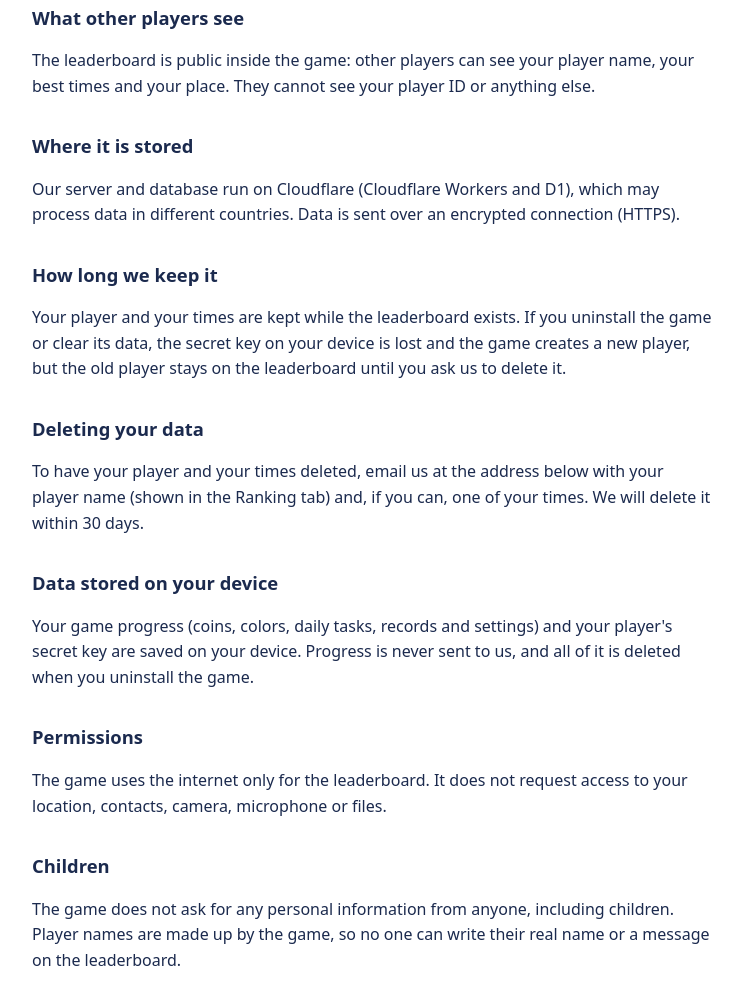
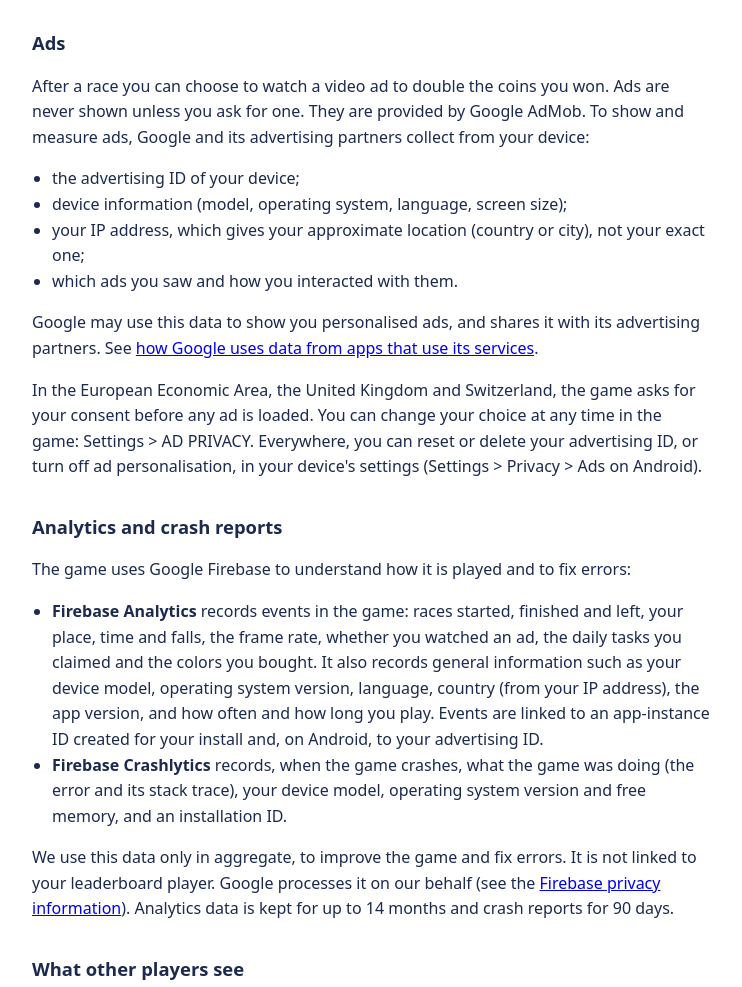
Before and after one commit to joncodeofficial/drop-rally-privacy, a plain HTML site: page index.html in a window 1280 px wide. Shown: the part 1073-2060 px from the top of the page, without its empty margins (268-1010 px from the left). Drawn offline with Linux system fonts and the light colour scheme.

Commit message:
Privacy policy: rewarded ads (AdMob), analytics and crash reports (Firebase)

```diff
--- a/index.html
+++ b/index.html
@@ -13,12 +13,12 @@
 </head>
 <body>
 <h1>Drop Rally – Privacy Policy</h1>
-<p>Last updated: November 12, 2026</p>
+<p>Last updated: November 14, 2026</p>
 
 <p>This privacy policy applies to the Drop Rally mobile game (package <code>com.granj215.droprally</code>).</p>
 
 <h2>Summary</h2>
-<p>Drop Rally has an online leaderboard. When you set a record, the game creates an anonymous player for your install and sends your best times to our server. We do not ask for your name, email, account or any other personal information. The game does not use advertising or tracking services, and it does not contain in-app purchases.</p>
+<p>Drop Rally has an online leaderboard. When you set a record, the game creates an anonymous player for your install and sends your best times to our server. We do not ask for your name, email, account or any other personal information. The game shows optional rewarded ads (Google AdMob) and measures how it is played and when it crashes (Google Firebase). It does not contain in-app purchases.</p>
 
 <h2>Data we collect</h2>
 <p>The first time you finish a race and set a record, the game automatically creates an anonymous player on our server with:</p>
@@ -34,29 +34,48 @@
 <h2>How we use it</h2>
 <p>Only to run the leaderboard: to show the best times and your place on it, and to stop cheating and abuse. We do not sell this data, use it for advertising, or share it with anyone except the provider that hosts our server.</p>
 
+<h2>Ads</h2>
+<p>After a race you can choose to watch a video ad to double the coins you won. Ads are never shown unless you ask for one. They are provided by Google AdMob. To show and measure ads, Google and its advertising partners collect from your device:</p>
+<ul>
+  <li>the advertising ID of your device;</li>
+  <li>device information (model, operating system, language, screen size);</li>
+  <li>your IP address, which gives your approximate location (country or city), not your exact one;</li>
+  <li>which ads you saw and how you interacted with them.</li>
+</ul>
+<p>Google may use this data to show you personalised ads, and shares it with its advertising partners. See <a href="https://policies.google.com/technologies/partner-sites">how Google uses data from apps that use its services</a>.</p>
+<p>In the European Economic Area, the United Kingdom and Switzerland, the game asks for your consent before any ad is loaded. You can change your choice at any time in the game: Settings &gt; AD PRIVACY. Everywhere, you can reset or delete your advertising ID, or turn off ad personalisation, in your device's settings (Settings &gt; Privacy &gt; Ads on Android).</p>
+
+<h2>Analytics and crash reports</h2>
+<p>The game uses Google Firebase to understand how it is played and to fix errors:</p>
+<ul>
+  <li><strong>Firebase Analytics</strong> records events in the game: races started, finished and left, your place, time and falls, the frame rate, whether you watched an ad, the daily tasks you claimed and the colors you bought. It also records general information such as your device model, operating system version, language, country (from your IP address), the app version, and how often and how long you play. Events are linked to an app-instance ID created for your install and, on Android, to your advertising ID.</li>
+  <li><strong>Firebase Crashlytics</strong> records, when the game crashes, what the game was doing (the error and its stack trace), your device model, operating system version and free memory, and an installation ID.</li>
+</ul>
+<p>We use this data only in aggregate, to improve the game and fix errors. It is not linked to your leaderboard player. Google processes it on our behalf (see the <a href="https://firebase.google.com/support/privacy">Firebase privacy information</a>). Analytics data is kept for up to 14 months and crash reports for 90 days.</p>
+
 <h2>What other players see</h2>
 <p>The leaderboard is public inside the game: other players can see your player name, your best times and your place. They cannot see your player ID or anything else.</p>
 
 <h2>Where it is stored</h2>
-<p>Our server and database run on Cloudflare (Cloudflare Workers and D1), which may process data in different countries. Data is sent over an encrypted connection (HTTPS).</p>
+<p>Our server and database run on Cloudflare (Cloudflare Workers and D1), and the ads, analytics and crash reports are handled by Google. Both may process data in different countries, including the United States. Data is sent over an encrypted connection (HTTPS).</p>
 
 <h2>How long we keep it</h2>
 <p>Your player and your times are kept while the leaderboard exists. If you uninstall the game or clear its data, the secret key on your device is lost and the game creates a new player, but the old player stays on the leaderboard until you ask us to delete it.</p>
 
 <h2>Deleting your data</h2>
-<p>To have your player and your times deleted, email us at the address below with your player name (shown in the Ranking tab) and, if you can, one of your times. We will delete it within 30 days.</p>
+<p>To have your player and your times deleted, email us at the address below with your player name (shown in the Ranking tab) and, if you can, one of your times. We will delete it within 30 days. Analytics data is not linked to your name or your player: to stop it being linked to your device, reset or delete your advertising ID in your device's settings; uninstalling the game removes its app-instance ID.</p>
 
 <h2>Data stored on your device</h2>
-<p>Your game progress (coins, colors, daily tasks, records and settings) and your player's secret key are saved on your device. Progress is never sent to us, and all of it is deleted when you uninstall the game.</p>
+<p>Your game progress (coins, colors, daily tasks, records and settings) and your player's secret key are saved on your device. Your coins, colors and settings are never sent to us (only the events listed under "Analytics and crash reports"), and all of it is deleted when you uninstall the game.</p>
 
 <h2>Permissions</h2>
-<p>The game uses the internet only for the leaderboard. It does not request access to your location, contacts, camera, microphone or files.</p>
+<p>The game uses the internet for the leaderboard, the ads, the analytics and the crash reports, and the advertising ID for the ads and the analytics. It does not request access to your location, contacts, camera, microphone or files.</p>
 
 <h2>Children</h2>
-<p>The game does not ask for any personal information from anyone, including children. Player names are made up by the game, so no one can write their real name or a message on the leaderboard.</p>
+<p>The game is not directed to children under 13. It does not ask for any personal information from anyone. Player names are made up by the game, so no one can write their real name or a message on the leaderboard.</p>
 
 <h2>Changes</h2>
-<p>If a future version of the game changes how data is handled (for example, by adding analytics or crash reports), this policy will be updated on this page before that version is released, with a new date at the top.</p>
+<p>If a future version of the game changes how data is handled, this policy will be updated on this page before that version is released, with a new date at the top.</p>
 
 <h2>Contact</h2>
 <p>granj215@gmail.com</p>
```
